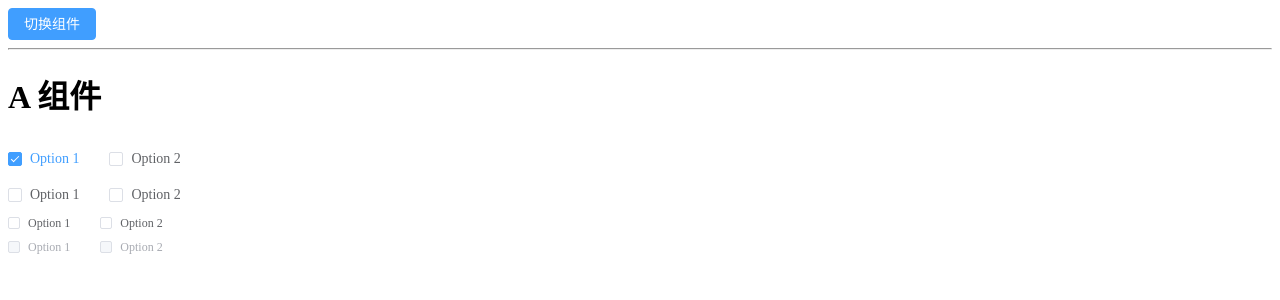
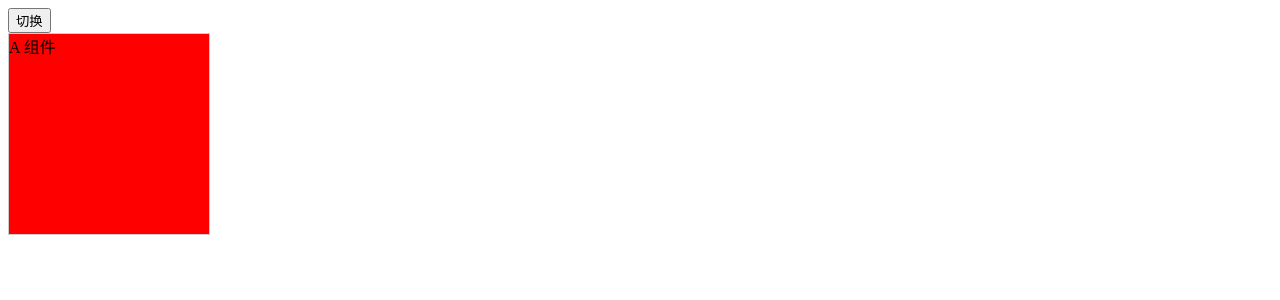
Before and after one commit to icebear32/VUE_CODE, a Vue app in the folder vuecode/myapp/: page / in a window 1280 px wide. Shown: the top 300 px of the page. Built offline with nearby package versions, Linux system fonts and the light colour scheme.

Commit message:
自定义指令

```diff
--- /dev/null
+++ b/vuecode/myapp/src/13-自定义指令/A.vue
@@ -0,0 +1,17 @@
+<script setup>
+
+</script>
+
+<template>
+    <div class="A">
+        A 组件
+    </div>
+</template>
+
+<style scoped>
+.A {
+    width: 200px;
+    height: 200px;
+    border: 1px solid #ccc;
+}
+</style>
--- /dev/null
+++ b/vuecode/myapp/src/13-自定义指令/App.vue
@@ -0,0 +1,42 @@
+<script setup>
+import { ref } from 'vue'
+import A from './A.vue'
+
+let flag = ref(true)
+
+const vMove = {
+    created: () => {
+        console.log("初始化====>");
+    },
+    beforeMount(...args) {
+        // 在元素上做些操作
+        console.log("初始化一次=======>");
+        console.log(args)
+    },
+    mounted(el, dir) {
+        el.style.background = dir.value.background;
+        console.log("初始化========>");
+    },
+    beforeUpdate() {
+        console.log("更新之前");
+    },
+    updated() {
+        console.log("更新结束");
+    },
+    beforeUnmount(...args) {
+        console.log(args);
+        console.log("======>卸载之前");
+    },
+    unmounted(...args) {
+        console.log(args);
+        console.log("======>卸载完成");
+    },
+};
+</script>
+
+<template>
+    <div>
+        <button @click="flag = !flag">切换</button>
+        <A v-if="flag" v-move:aaa.ich="{ background: 'red' }" />
+    </div>
+</template>
--- a/vuecode/myapp/src/main.js
+++ b/vuecode/myapp/src/main.js
@@ -14,7 +14,8 @@ import 'element-plus/dist/index.css'
 // import App from './09-computed/App.vue'
 // import App from './10-watch/App.vue'
 // import App from './11-watchRffect/App.vue'
-import App from './12-keep-alive/App.vue'
+// import App from './12-keep-alive/App.vue'
+import App from './13-自定义指令/App.vue'
 
 const app = createApp(App)
 
```
Also changed, not shown: 1 other file (tests, documents, lock files or other folders).
